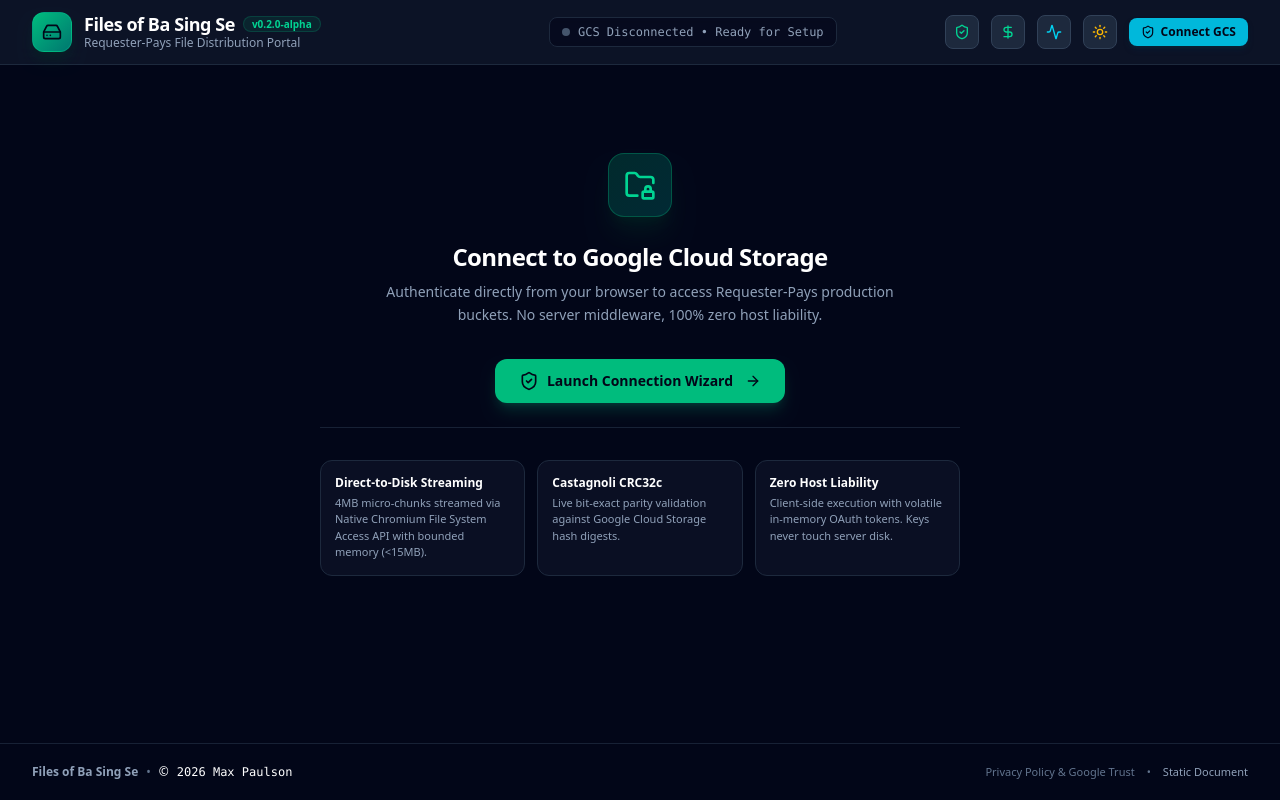
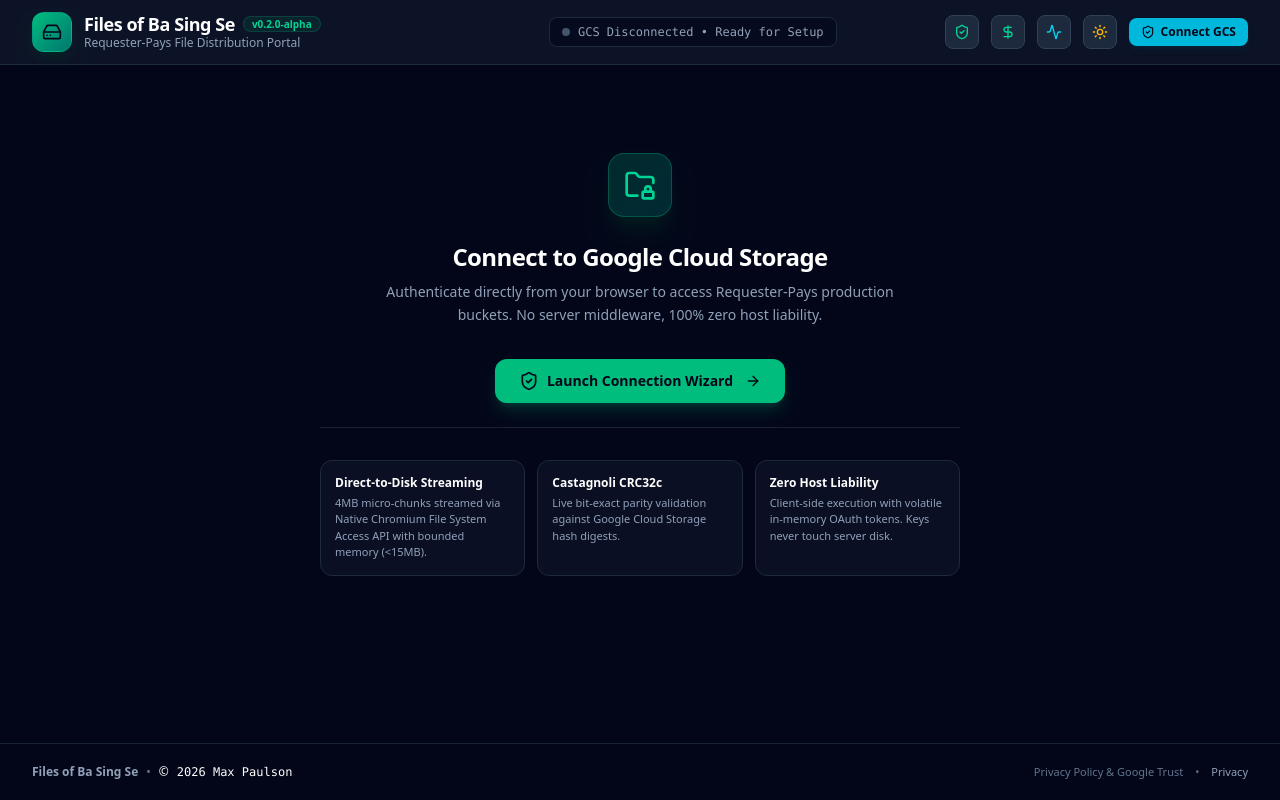
Before and after one commit to NovaLogicDev/FilesOfBaSingSe, a React (Vite) app: page / in a window 1280 px wide. Built offline with nearby package versions, Linux system fonts and the light colour scheme; no server answers.

Commit message:
refactor: update footer link text from Static Document to Privacy

```diff
--- a/src/components/layout/AppShell.tsx
+++ b/src/components/layout/AppShell.tsx
@@ -698,7 +698,7 @@
               rel="noreferrer"
               className="text-slate-400 hover:text-slate-600 dark:hover:text-slate-300 transition-colors"
             >
-              Static Document
+              Privacy
             </a>
           </div>
         </div>
```
